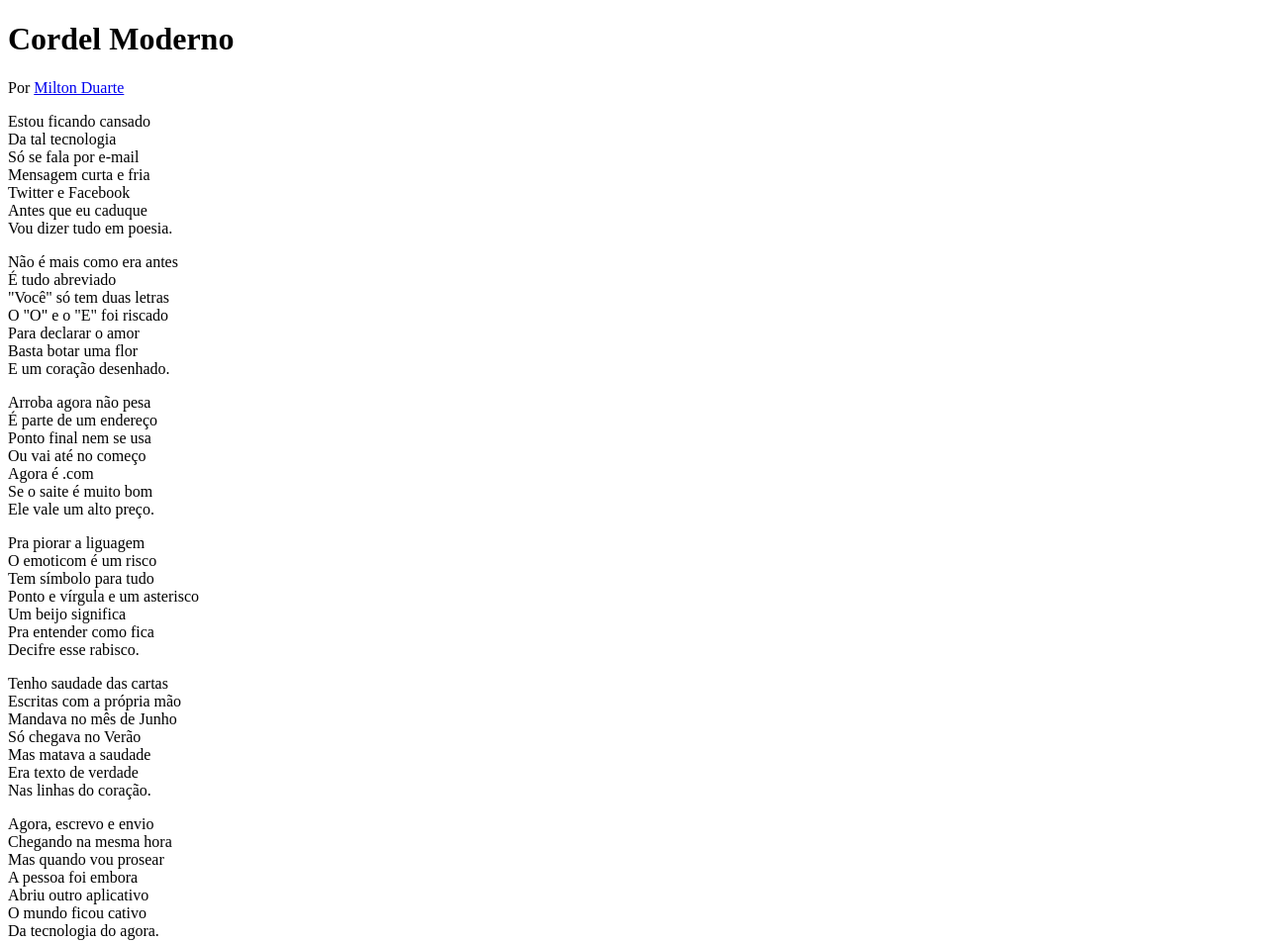
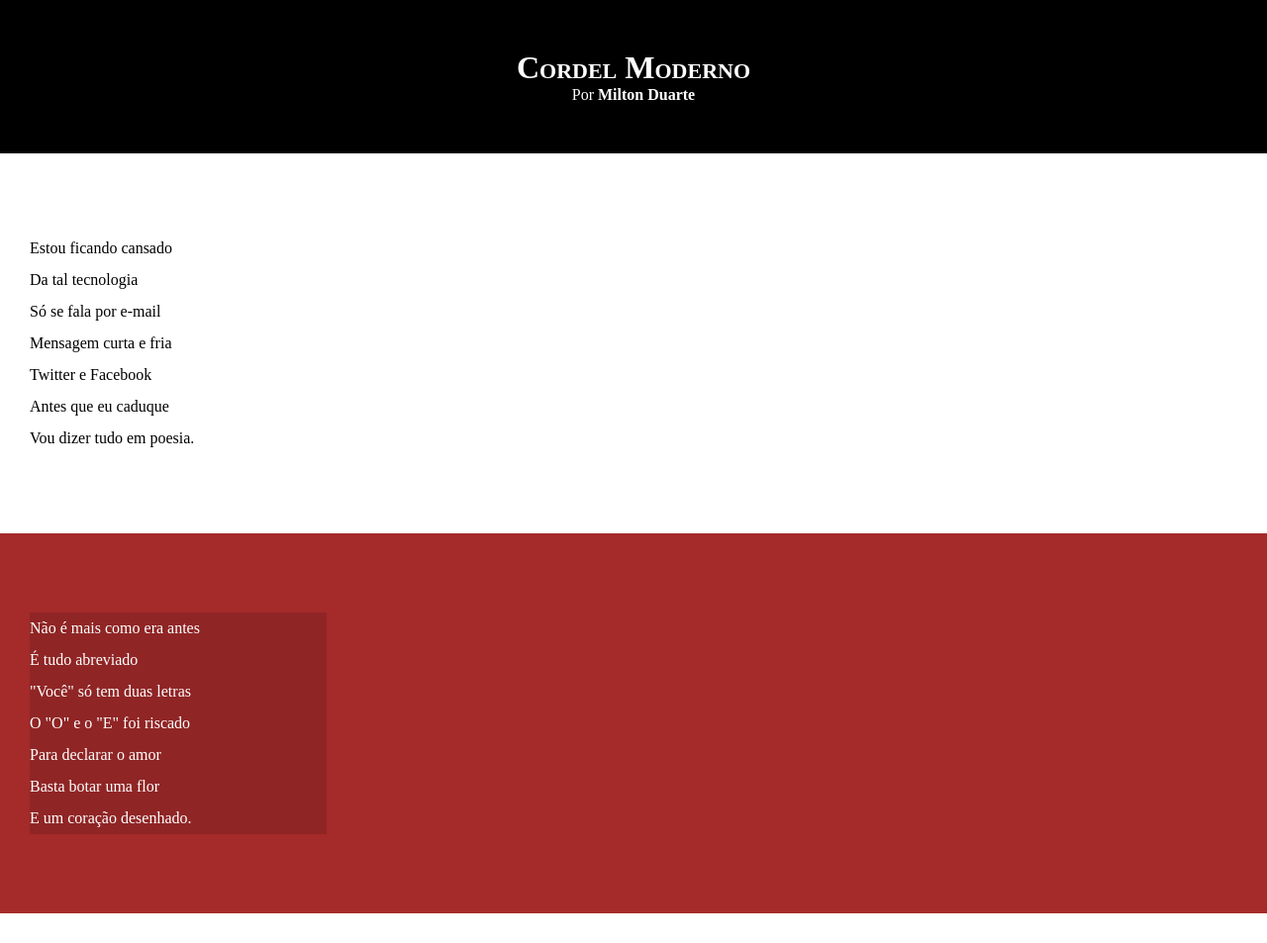
Before and after one commit to HugoLeonardo-hub/projeto_cordel, a plain HTML site: page desafio12/index.html in a window 1280 px wide. Shown: the top 953 px of the page at 99% size. Drawn offline with Linux system fonts and the light colour scheme.

Commit message:
CSS criado
Criação e estruturação do CSS

```diff
--- a/desafio12/estilo/style.css
+++ b/desafio12/estilo/style.css
@@ -1,16 +1,67 @@
 @charset "UTF-8";
 
-body{
+*{
+    margin: 0px;
+    padding: 0px;
+}
+
+html, body{
+    min-height: 100vh;
+    background-color: darkgrey;
+}
+
+header{
+    background-color: black;
+    color: white;
+    text-align: center;
 
 }
 
-header{
+header > h1{
+    padding-top: 50px;
+    font-variant: small-caps;
+}
 
+header > p{
+    padding-bottom: 50px;
+}
+
+a{
+    color: white;
+    text-decoration: none;
+    font-weight: bold;
 
 }
+a:hover{
+    text-decoration: underline;
+    color: rgba(130, 206, 206, 0.925);
+}
 
+section{
+    padding-top: 10vh;
+    padding-bottom: 10vh;
+    line-height: 2em;
+    padding-left: 30px;
+}
+
+section.normal{
+    background-color: white;
+    color: black;
+}
+
+section.imagem{
+    background-color: brown;
+    color: white;
+
+}
+section.imagem > p{
+    background-color: rgba(0, 0, 0, 0.13);
+    width: 300px;
+}
 
 footer{
-
-
+    background-color: black;
+    color: white;
+    text-align: center;
+    padding: 10px;
 }
--- a/desafio12/index.html
+++ b/desafio12/index.html
@@ -16,7 +16,7 @@
         </p>
     </header>
 
-    <section>
+    <section class="normal">
         <p>
             Estou ficando cansado <br>
             Da tal tecnologia <br>
@@ -29,7 +29,7 @@
     </section>
 
 
-    <section>
+    <section class="imagem">
         <p>
             Não é mais como era antes <br>
             É tudo abreviado <br>
@@ -42,7 +42,7 @@
         </p>
 
 
-    <section>
+    <section class="normal">
         <p>
             Arroba agora não pesa <br>
             É parte de um endereço <br>
@@ -65,7 +65,7 @@
     </section>
 
 
-    <section>
+    <section class="imagem">
         <p>
             Tenho saudade das cartas <br>
             Escritas com a própria mão <br>
@@ -78,7 +78,7 @@
     </section>
 
 
-    <section>
+    <section class="normal">
         <p>
             Agora, escrevo e envio <br>
             Chegando na mesma hora <br>
```
